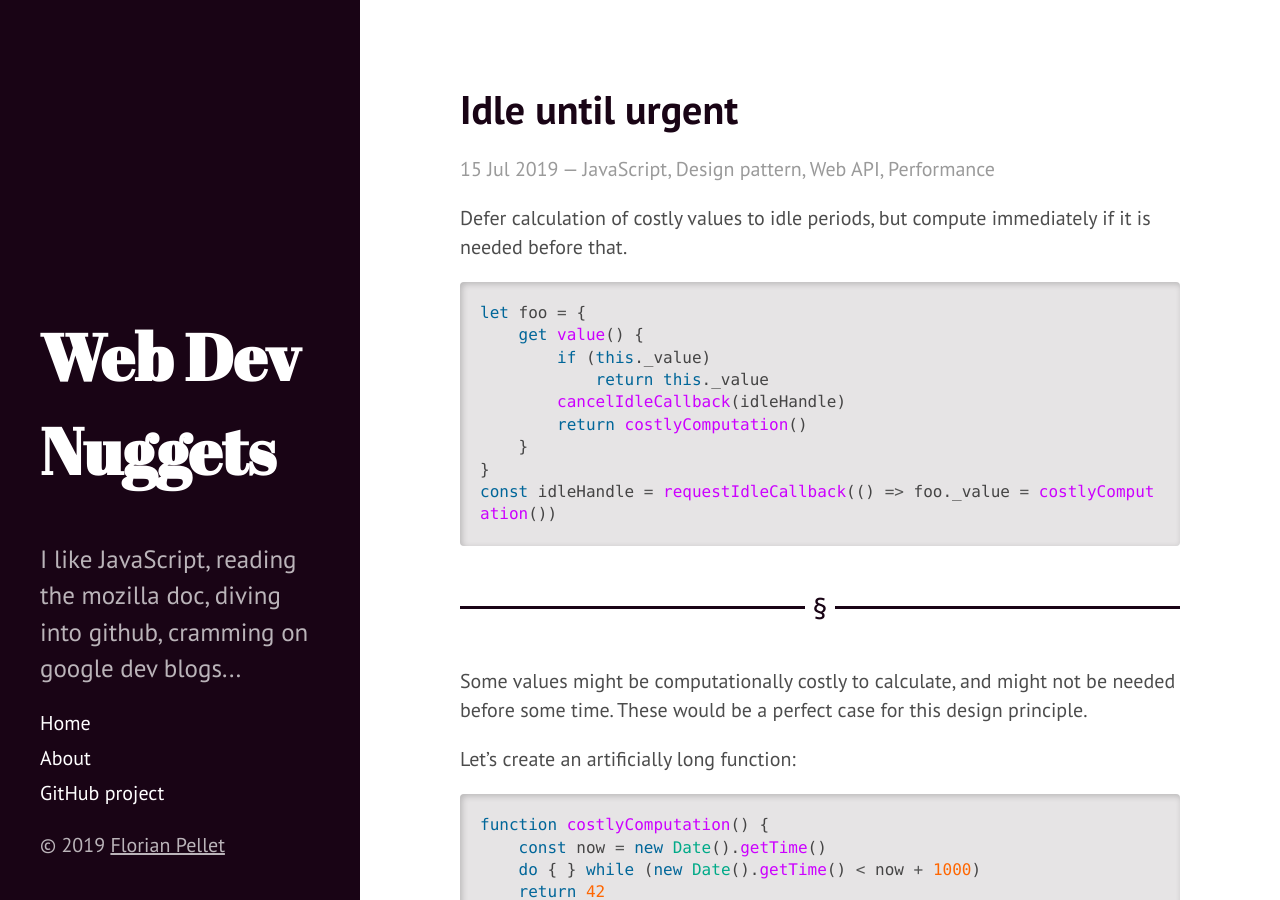
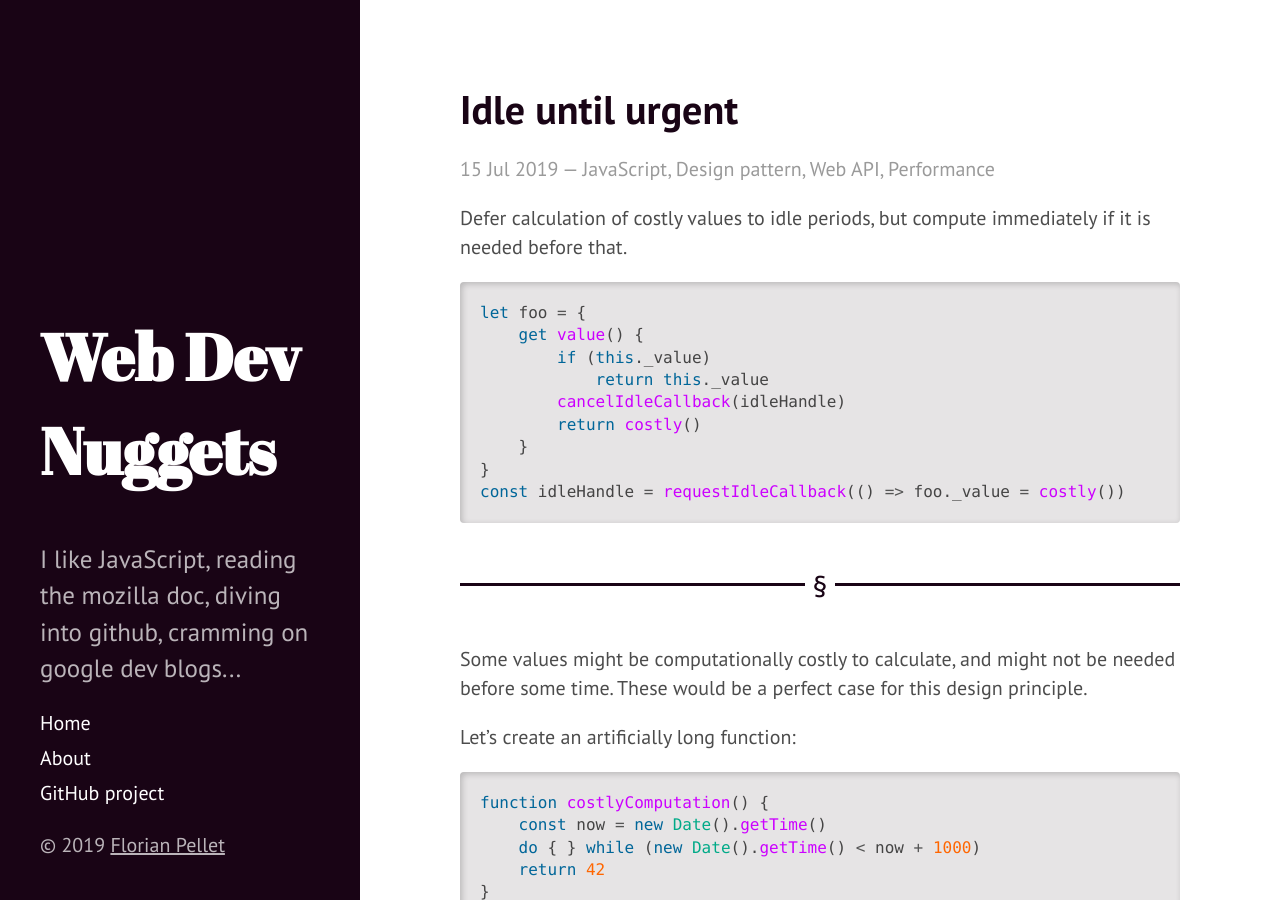
Before and after one commit to Sheraff/TIL, a Jekyll site: the page built from _posts/2019-07-15-Idle-until-urgent.md, in a window 1280 px wide and 900 px high. Built offline with Jekyll 4.4.1, drawn with Linux system fonts in a browser that asks for light colours.

Commit message:
Update 2019-07-15-Idle-until-urgent.md

````diff
--- a/_posts/2019-07-15-Idle-until-urgent.md
+++ b/_posts/2019-07-15-Idle-until-urgent.md
@@ -11,10 +11,10 @@ let foo = {
         if (this._value)
             return this._value
         cancelIdleCallback(idleHandle)
-        return costlyComputation()
+        return costly()
     }
 }
-const idleHandle = requestIdleCallback(() => foo._value = costlyComputation())
+const idleHandle = requestIdleCallback(() => foo._value = costly())
 ```
 
 <hr>
````
